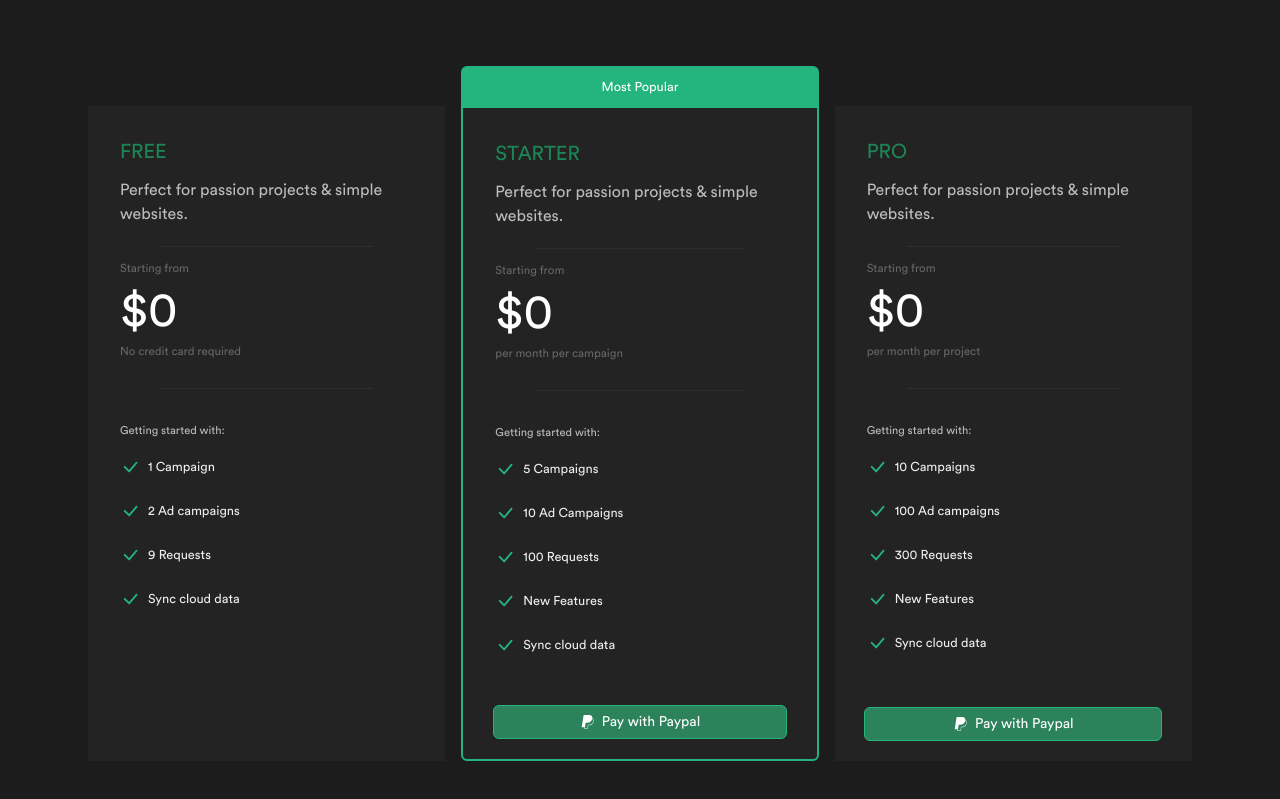
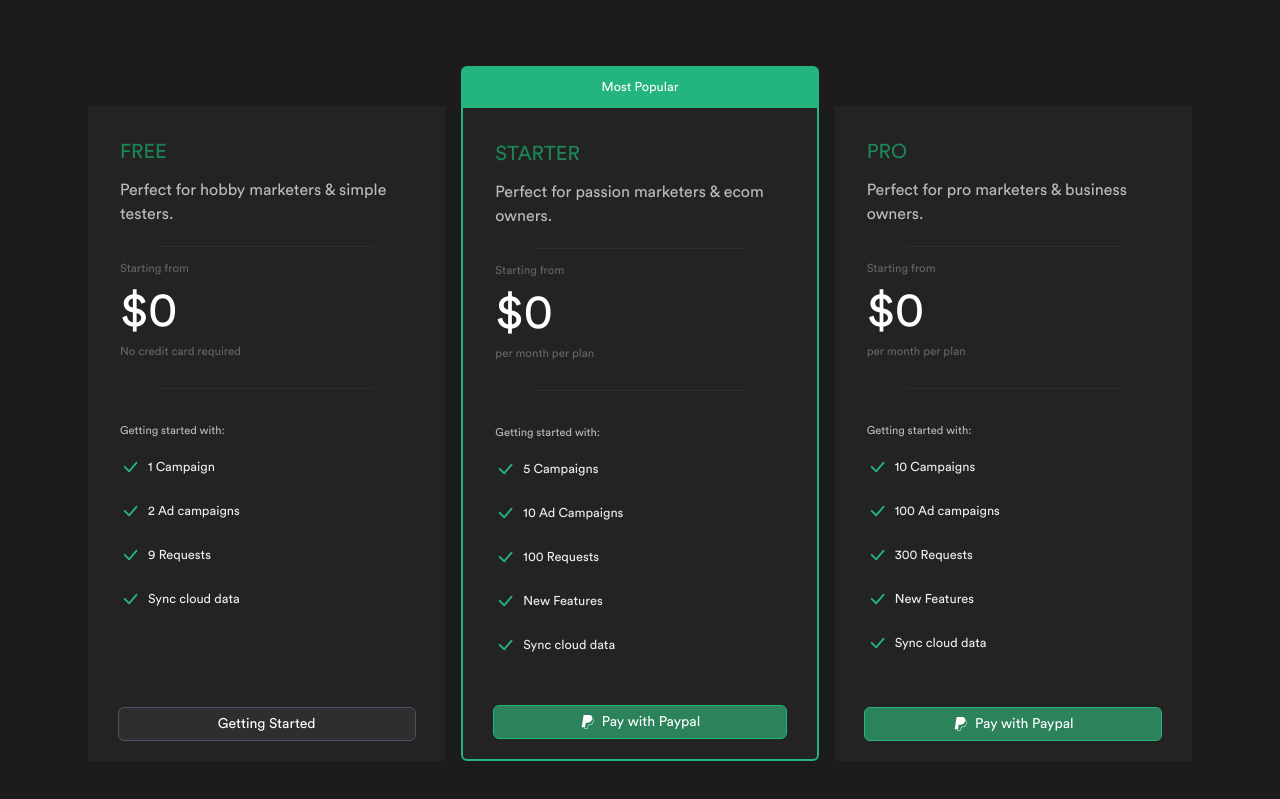
Before and after one commit to jetroot/vylyn, a Next.js app: page /pricing in a window 1280 px wide. Shown: the part 311-1110 px from the top of the page. Built offline with nearby package versions, Linux system fonts and the light colour scheme; no server answers.

Commit message:
update pricing features

```diff
--- a/pages/pricing/PricingCard.tsx
+++ b/pages/pricing/PricingCard.tsx
@@ -1,6 +1,8 @@
 import PaypalButtonProvider from "@/components/Payment/paypalButtonProvider";
-import { useState } from "react";
 import { BsCheckLg } from "react-icons/bs";
+import Link from "next/link";
+import { useSession } from "next-auth/react";
+import { SIGN_UP_URI } from "@/config";
 
 interface Props {
     plan: string;
@@ -11,6 +13,8 @@ interface Props {
 }
 
 const PricingCard = (props: Props) => {
+    const session: any = useSession();
+
     return (
         <div
             className={`bg-secondary-background pb-6 h-full relative ${
@@ -49,8 +53,12 @@ const PricingCard = (props: Props) => {
                         Getting started with:
                     </span>
 
-                    {props.planFeatures && props.planFeatures.map((planFeature: any, index) => (
-                        <div key={`${planFeature.price}-${index}`} className="flex items-center gap-x-2 py-2 mt-2">
+                    {props.planFeatures &&
+                        props.planFeatures.map((planFeature: any, index) => (
+                            <div
+                                key={`${planFeature.price}-${index}`}
+                                className="flex items-center gap-x-2 py-2 mt-2"
+                            >
                                 <span className="text-brandPaltte-500">
                                     <BsCheckLg size={20} fontWeight={"bold"} />
                                 </span>
@@ -63,9 +71,20 @@ const PricingCard = (props: Props) => {
             </div>
 
             <div className="w-full mx-auto flex justify-center absolute bottom-5">
-                {props.plan && !(props.plan.toLowerCase() === 'free') && <div className="bg-brandColor border-brandPaltte-500 w-10/12 text-center rounded-md text-white text-sm border-[1.5px]">
+                {props.plan && !(props.plan.toLowerCase() === "free") && (
+                    <div className="bg-brandColor border-brandPaltte-500 w-10/12 text-center rounded-md text-white text-sm border-[1.5px]">
                         <PaypalButtonProvider plan={props.plan} />
-                </div> }
+                    </div>
+                )}
+
+                {props.plan.toLowerCase() === "free" && !session.data?.user && (
+                    <Link
+                        href={SIGN_UP_URI}
+                        className="bg-alt-background w-10/12 p-1.5 rounded-md text-center text-white text-sm border border-slate-600"
+                    >
+                        Getting Started
+                    </Link>
+                )}
             </div>
         </div>
     );
--- a/pages/pricing/index.tsx
+++ b/pages/pricing/index.tsx
@@ -7,7 +7,7 @@ const Pricing = ({ showNav = true }: any) => {
     const pricesData = [
         {
             plan: "Free",
-            planDescription: "Perfect for passion projects & simple websites.",
+            planDescription: "Perfect for hobby marketers & simple testers.",
             price: 0,
             priceDescription: "No credit card required",
             planFeatures: [
@@ -19,9 +19,9 @@ const Pricing = ({ showNav = true }: any) => {
         },
         {
             plan: "starter",
-            planDescription: "Perfect for passion projects & simple websites.",
+            planDescription: "Perfect for passion marketers & ecom owners.",
             price: 0,
-            priceDescription: "per month per campaign",
+            priceDescription: "per month per plan",
             planFeatures: [
                 "5 Campaigns",
                 "10 Ad Campaigns",
@@ -32,9 +32,9 @@ const Pricing = ({ showNav = true }: any) => {
         },
         {
             plan: "pro",
-            planDescription: "Perfect for passion projects & simple websites.",
+            planDescription: "Perfect for pro marketers & business owners.",
             price: 0,
-            priceDescription: "per month per project",
+            priceDescription: "per month per plan",
             planFeatures: [
                 "10 Campaigns",
                 "100 Ad campaigns",
```
Lines whose indentation alone changed are shown as unchanged.
